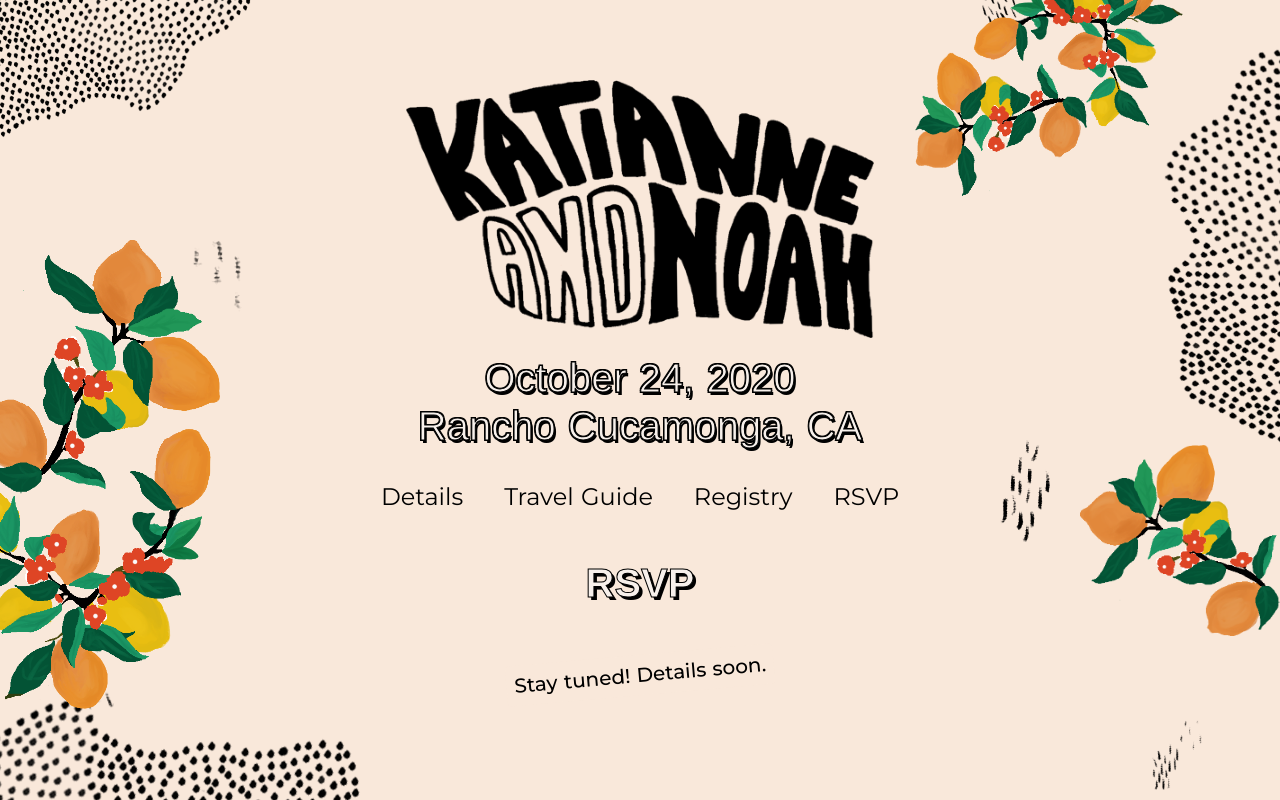
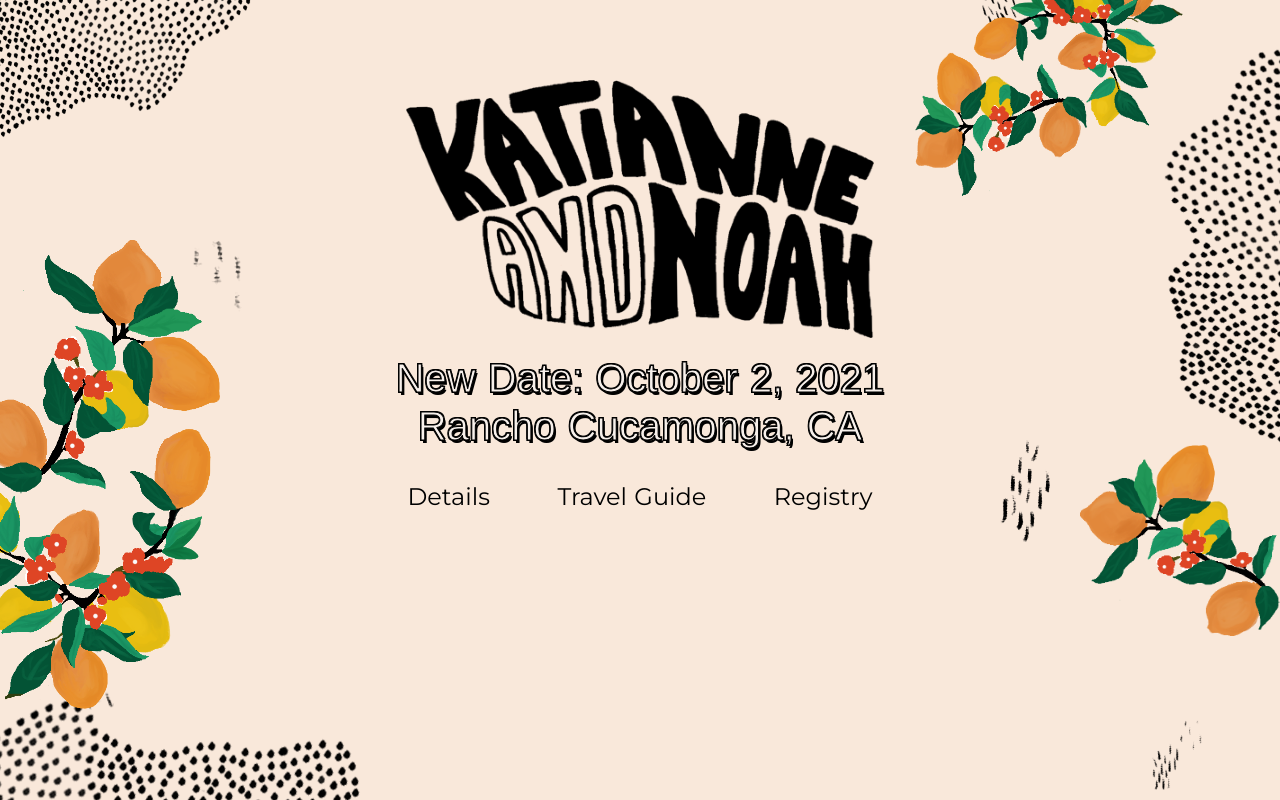
Before and after one commit to n-grubb/nkwedding, a Nuxt app: page /rsvp in a window 1280 px wide. Built offline with nearby package versions, Linux system fonts and the light colour scheme; a web font is replaced by a local one.

Commit message:
inital travel guide work; change the date announcement

```diff
--- a/components/SiteNav/SiteNav.vue
+++ b/components/SiteNav/SiteNav.vue
@@ -3,7 +3,6 @@
     <nuxt-link to="/">Details</nuxt-link>
     <nuxt-link to="/travel-guide">Travel Guide</nuxt-link>
     <nuxt-link to="/registry">Registry</nuxt-link>
-    <nuxt-link to="/rsvp">RSVP</nuxt-link>
   </nav>
 </template>
 
--- a/layouts/default.vue
+++ b/layouts/default.vue
@@ -8,22 +8,11 @@
         alt="Katianne and Noah"
       />
       <div class="wedding-details">
-        <p class="date">October 24, 2020</p>
+        <p class="date">New Date: October 2, 2021</p>
         <p class="location">Rancho Cucamonga, CA</p>
       </div>
       <SiteNav />
       <nuxt />
-      <!--
-      <footer>
-        <img
-          class="caligraphy mini"
-          src="~/assets/img/KatianneAndNoah.png"
-          width="200"
-          alt="Katianne and Noah"
-        />
-        <SiteNav />
-      </footer>
-      -->
     </div>
     <Dots class="visual-elements" />
     <Spots class="visual-elements" />
--- a/pages/index.vue
+++ b/pages/index.vue
@@ -7,11 +7,11 @@
       height="200"
     />
     <h1>
-      The Wedding of <br />
+      The Wedding Celebration of <br />
       Katianne Engle & Noah Grubb
     </h1>
     <p class="details">
-      Saturday, October 24th<br />
+      October 2, 2021<br />
     </p>
     <address>
       Hidden Oaks Retreat Center<br />
@@ -19,7 +19,11 @@
       Rancho Cucamonga, CA 91737
     </address>
     <p class="details notice">
-      Please know that we are carefully monitoring the coronavirus situation. Any changes made to our ceremony will be posted by August 1.
+      We want to celebrate our marriage with ALL of our closest friends and family. In order to do this safely and responsibly, we have decided to postpone the wedding celebration until October 2nd, 2021.
+      <br /><br />
+      While we may have postponed the celebration, we will still be getting married this September with a small ceremony amongst our immediate families. If you would like, we welcome wedding gifts now as we prepare for our first home together.
+      <br /><br />
+      Keep an eye out for a formal "Change the Date" in the mail. We can't wait to celebrate with all of you in 2021!
     </p>
   </div>
 </template>
--- a/pages/rsvp.vue
+++ /dev/null
@@ -1,16 +0,0 @@
-<template>
-  <div class="page rsvp">
-    <h1>RSVP</h1>
-    <p class="coming-soon">Stay tuned! Details soon.</p>
-  </div>
-</template>
-
-<script>
-export default {
-  head () {
-    return {
-      title: 'Katianne and Noah | RSVP'
-    }
-  }
-}
-</script>
--- a/pages/travel-guide.vue
+++ b/pages/travel-guide.vue
@@ -1,7 +1,62 @@
 <template>
   <div class="page travel-info">
     <h1>Travel Guide</h1>
-    <p class="coming-soon">Stay tuned! Details soon.</p>
+    <div class="page-content">
+      <p class="coming-soon">Coming soon.</p>
+      <!--
+      <section>
+        <h3>Flying In:</h3>
+        <ul class="airport-list">
+          <li class="airport">
+            <h5>LAX, Los Angeles, CA</h5>
+            <ul class="ticks">
+              <li>Most affordable</li>
+              <li>1-2 hr. drive</li>
+            </ul>
+          </li>
+          <li class="airport">
+            <h5>John Wayne, Santa Ana, CA</h5>
+            <ul class="ticks">
+              <li>Second most affordable</li>
+              <li>45 min. - 1.5 hr. drive</li>
+            </ul>
+          </li>
+          <li class="airport">
+            <h5>Ontario Internation, Ontario, CA</h5>
+            <ul class="ticks">
+              <li>Least affordable, most convenient</li>
+              <li>15 min. drive</li>
+            </ul>
+          </li>
+        </ul>
+      </section>
+
+      <section>
+        <h3>Where to stay:</h3>
+        <p>The venue is located at the base of the San Gabriel Mountains in San Bernadino County,
+          about an hour's drive to Los Angeles, the beaches, and Palm Springs.</p>
+        <h4>Hotels:</h4>
+        <ul class="hotels">
+          <li class="hotel"></li>
+        </ul>
+      </section>
+
+      <section>
+        <h3>Things to do:</h3>
+        <p>We recommend renting a car for travel/sight seeing!</p>
+        <ul class="points-of-interest">
+          <li class="poi">
+            <h5>Near Ranco Cucamunga:</h5>
+            <ul class="ticks">
+              <li>Hike Ice House Canyon trail / eat at the Mt. Baldy Lodge</li>
+              <li>Claremont Village - College town with a fantastic downtown, including cute shops and restaurants. Our faves are Some Crust Bakery, Augie's Coffee, Eureka Burger, Sakas, and Viva Madrid.</li>
+              <li>Hike the 5 mile loop at the Claremont Wilderness Park</li>
+            </ul>
+          </li>
+        </ul>
+      </section>
+      -->
+    </div>
   </div>
 </template>
 
```
